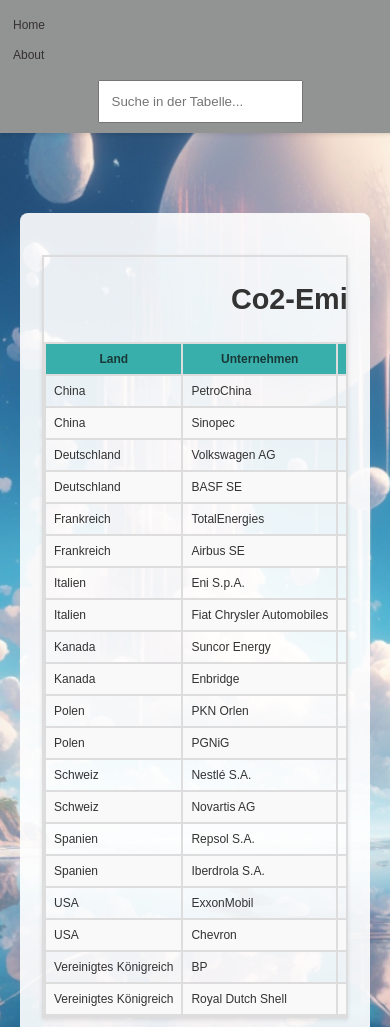
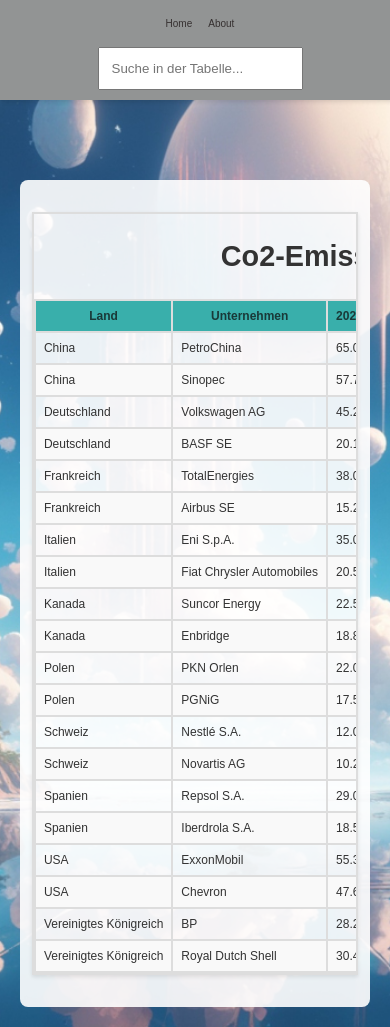
Before and after one commit to Yadion/Webseite, a plain HTML site: page public/index.html in a window 390 px wide. Shown: the top 1027 px of the page. Drawn offline with Linux system fonts and the light colour scheme.

Commit message:
Bug fix Media px

```diff
--- a/src/css/styles.css
+++ b/src/css/styles.css
@@ -1,23 +1,40 @@
+/* Farb- und Größenvariablen */
+:root {
+    --primary-color: #929494;
+    --secondary-color: rgba(10, 1, 1, 0.678);
+    --hover-color: #f1f1f1;
+    --background-color: #f0f0f0;
+    --text-color: #333;
+    --font-family: Arial, sans-serif;
+    --font-size-base: 16px;
+    --border-color: #ddd;
+    --table-header-color: #39afab;
+    --table-header-hover-color: #8fcfcf;
+    --footer-bg-color: #333;
+    --footer-text-color: #fff;
+}
+
 /* Body-Stile */
 body {
-    background-color: #f0f0f0;
-    font-family: Arial, sans-serif;
+    background-color: var(--background-color);
+    font-family: var(--font-family);
     margin: 0;
     padding: 0;
-    color: #333;
+    color: var(--text-color);
     display: flex;
     flex-direction: column;
     min-height: 100vh;
     position: relative;
+    font-size: var(--font-size-base);
 }
 
 /* Navigation */
 nav {
-    background-color: #929494;
-    color: rgba(10, 1, 1, 0.678);
+    background-color: var(--primary-color);
+    color: var(--secondary-color);
     padding: 12px 18px;
     box-shadow: 0 2px 4px rgba(0, 0, 0, 0.1);
-    position: sticky; /* Sticky statt fixed */
+    position: sticky;
     top: 0;
     left: 0;
     width: 100%;
@@ -25,29 +42,25 @@ nav {
     display: flex;
     align-items: center;
     justify-content: space-between;
-    flex-wrap: wrap; /* Damit sich die Elemente bei Bedarf umbrechen */
-    background: #929494; /* Sicherstellen, dass Hintergrundfarbe auch beim Überlappen sichtbar ist */
+    flex-wrap: wrap;
 }
 
-/* Container für Links und Suchfeld */
 .nav-left {
     display: flex;
     align-items: center;
-    flex-wrap: wrap; /* Damit die Links bei Bedarf umgebrochen werden */
+    flex-wrap: wrap;
 }
 
-/* Links in der Navigation */
 nav a {
-    color: rgba(10, 1, 1, 0.678);
+    color: var(--secondary-color);
     text-decoration: none;
     padding: 10px 15px;
-    font-size: 16px;
+    font-size: calc(var(--font-size-base) - 2px);
     display: inline-block;
 }
 
-/* Hover-Effekt für Navigation Links */
 nav a:hover {
-    background-color: #f1f1f1;
+    background-color: var(--hover-color);
     border-radius: 4px;
 }
 
@@ -56,29 +69,28 @@ nav a:hover {
     padding: 12px;
     width: 75%;
     box-sizing: border-box;
-    margin-right: auto; /* Sorgt dafür, dass das Suchfeld am rechten Rand bleibt */
+    margin-right: auto;
 }
 
 /* Hintergrundbild Container */
 .background-container {
     background-image: url('/public/Banner.jpeg');
-    background-size: cover; /* Skaliert das Bild, um den Container zu füllen */
-    background-position: center; /* Zentriert das Bild */
-    background-attachment: fixed; /* Fixiert das Bild beim Scrollen */
-    background-repeat: no-repeat; /* Verhindert das Wiederholen des Bildes */
-    padding: 20px; /* Optional: Abstände hinzufügen */
-    flex: 1; /* Macht sicher, dass dieser Container den verfügbaren Raum zwischen Navigation und Footer ausfüllt */
+    background-size: cover;
+    background-position: center;
+    background-attachment: fixed;
+    background-repeat: no-repeat;
+    padding: 20px;
+    flex: 1;
 }
 
 /* Hauptinhalt */
 .main-content {
-    margin-top: 12px; /* Genügend Abstand für Navigation */
     padding: 22px;
-    background: rgba(255, 255, 255, 0.9); /* Leicht transparenter Hintergrund für besseren Kontrast */
-    border-radius: 8px; /* Optional: Abgerundete Ecken */
+    background: rgba(255, 255, 255, 0.9);
+    border-radius: 8px;
 }
 
-/* Tabellen-Titel */
+/* Tabellen-Stile */
 caption {
     font-size: 1.8em;
     font-weight: bold;
@@ -87,33 +99,33 @@ caption {
     padding: 8px;
 }
 
-/* Tabelle */
 table {
     width: 100%;
     border-collapse: collapse;
     margin: 20px 0;
     box-shadow: 0 2px 4px rgba(0, 0, 0, 0.1);
-    overflow-x: auto; /* Ermöglicht horizontales Scrollen */
+    overflow-x: auto;
 }
 
 table, th, td {
-    border: 2px solid #ddd;
+    border: 2px solid var(--border-color);
+    word-wrap: break-word;
 }
 
 th, td {
-    padding: 12px; /* Reduziertes Padding für kleinere Bildschirme */
-    font-size: 14px; /* Kleinere Schriftgröße */
+    padding: 12px;
+    font-size: 14px;
 }
 
 th {
-    background-color: #39afab;
-    color: rgba(10, 1, 1, 0.678);
+    background-color: var(--table-header-color);
+    color: var(--secondary-color);
     cursor: pointer;
     position: relative;
 }
 
 th:hover {
-    background-color: #8fcfcf; /* Hintergrundfarbe beim Hover */
+    background-color: var(--table-header-hover-color);
 }
 
 tbody tr:nth-child(even) {
@@ -121,7 +133,7 @@ tbody tr:nth-child(even) {
 }
 
 tbody tr:hover {
-    background-color: #f1f1f1;
+    background-color: var(--hover-color);
 }
 
 /* Sortierpfeile */
@@ -148,8 +160,8 @@ th.desc::after {
 
 /* Footer-Stile */
 footer {
-    background-color: #333;
-    color: #fff;
+    background-color: var(--footer-bg-color);
+    color: var(--footer-text-color);
     padding: 10px 20px;
     text-align: center;
     display: flex;
@@ -158,9 +170,8 @@ footer {
     margin-top: auto;
 }
 
-/* Media Queries für Smartphones und Tablets */
+/* Media Queries */
 @media (max-width: 768px) {
-    /* Navigation für kleinere Bildschirme */
     nav {
         flex-direction: column;
         padding: 10px;
@@ -168,61 +179,91 @@ footer {
 
     .nav-left {
         width: 100%;
-        justify-content: center; /* Links zentrieren */
+        justify-content: center;
         margin-bottom: 10px;
     }
 
     #searchInput {
-        width: 100%; /* Suchfeld auf volle Breite */
-        margin-left: 0; /* Kein margin-left bei kleinen Bildschirmen */
+        width: 100%;
+        margin-left: 0;
     }
 
-    /* Links in der Navigation */
     nav a {
         padding: 10px;
-        font-size: 14px;
+        font-size: calc(var(--font-size-base) - 4px);
     }
 
-    /* Hauptinhalt für kleinere Bildschirme */
     .main-content {
-        margin-top: 70px; /* Reduzierter Abstand */
+        margin-top: 70px;
+        padding: 16px;
+    }
+
+    table {
+        width: 100%;
+        table-layout: auto; /* Dynamische Breite */
+        overflow-x: auto;
+    }
+
+    th, td {
+        padding: 10px;
+        font-size: 14px; /* Etwas größere Schriftgröße */
+        word-wrap: break-word;
+    }
+}
+
+@media (max-width: 530px) {
+    .main-content {
+        padding: calc(10px + 1vw); /* Dynamisches Padding basierend auf Bildschirmgröße */
+    }
+
+    table {
+        width: 100%;
+        table-layout: auto; /* Dynamische Breite */
+        overflow-x: auto;
+    }
+
+    th, td {
+        padding: 8px;
+        font-size: 12px;
+        word-wrap: break-word;
     }
 }
 
 @media (max-width: 480px) {
-    /* Navigation für sehr kleine Bildschirme */
     nav {
         padding: 10px 5px;
     }
 
     .nav-left {
-        flex-direction: column; /* Links untereinander anordnen */
-        align-items: flex-start; /* Links am Anfang ausrichten */
+        align-items: flex-start;
+        width: 100%;
     }
 
     #searchInput {
-        width: 100%; /* Suchfeld weiterhin auf volle Breite */
+        width: 100%;
     }
 
-    /* Links in der Navigation */
     nav a {
         padding: 8px;
-        font-size: 12px;
-    }
-    table {
-        display: block; /* Macht die Tabelle scrollbar bei kleinen Bildschirmen */
-        overflow-x: auto; /* Ermöglicht horizontales Scrollen */
-        white-space: nowrap; /* Verhindert das Umbrechen der Zellen */
+        font-size: calc(var(--font-size-base) - 6px);
     }
 
-    /* Tabellen-Zellen */
-    th, td {
-        padding: 8px; /* Weiter reduziertes Padding */
-        font-size: 12px; /* Weiter reduzierte Schriftgröße */
+    .main-content {
+        padding: calc(8px + 1vw); /* Dynamisches Padding */
+        margin-top: 60px;
     }
 
-    /* Hauptinhalt für sehr kleine Bildschirme */
-    .main-content {
-        margin-top: 60px; /* Weiter reduzierter Abstand */
+    table {
+        display: block;
+        overflow-x: auto;
+        white-space: nowrap;
+        width: 100%;
+        table-layout: auto; /* Dynamische Breite */
+    }
+
+    th, td {
+        padding: 8px;
+        font-size: 12px;
+        word-wrap: break-word;
     }
 }
```
Also changed, not shown: public/index.html (+0 -3 lines).
